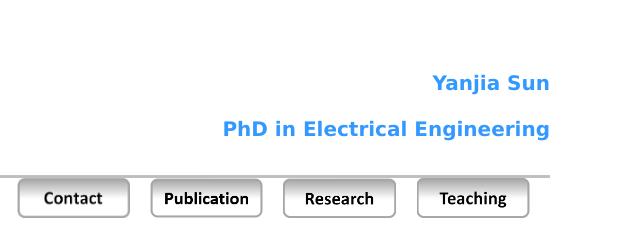
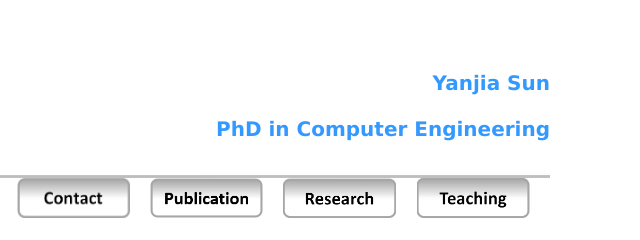
Before and after one commit to YanjiaSun/YanjiaSun.github.io, a plain HTML site: page publication.html in a window 1280 px wide. Shown: the top 240 px of the page, 490-1130 px from the left. Drawn offline with nearby package versions, Linux system fonts and the light colour scheme.

Commit message:
Update publication.html

```diff
--- a/publication.html
+++ b/publication.html
@@ -19,7 +19,7 @@
 
 	<table width="793" border="0" align="center" cellpadding="0" cellspacing="0">
 		<tr>
-			<td height="57" colspan="6"><p align="right" class="style3">Yanjia Sun</p><p align="right" class="style3">PhD in Electrical Engineering</p></td>
+			<td height="57" colspan="6"><p align="right" class="style3">Yanjia Sun</p><p align="right" class="style3">PhD in Computer Engineering</p></td>
 		</tr>
 		<tr>
 			<td width="110" height="2" colspan="6"><img src="sliveline.jpg" width="800" height="16" /></td>
```
